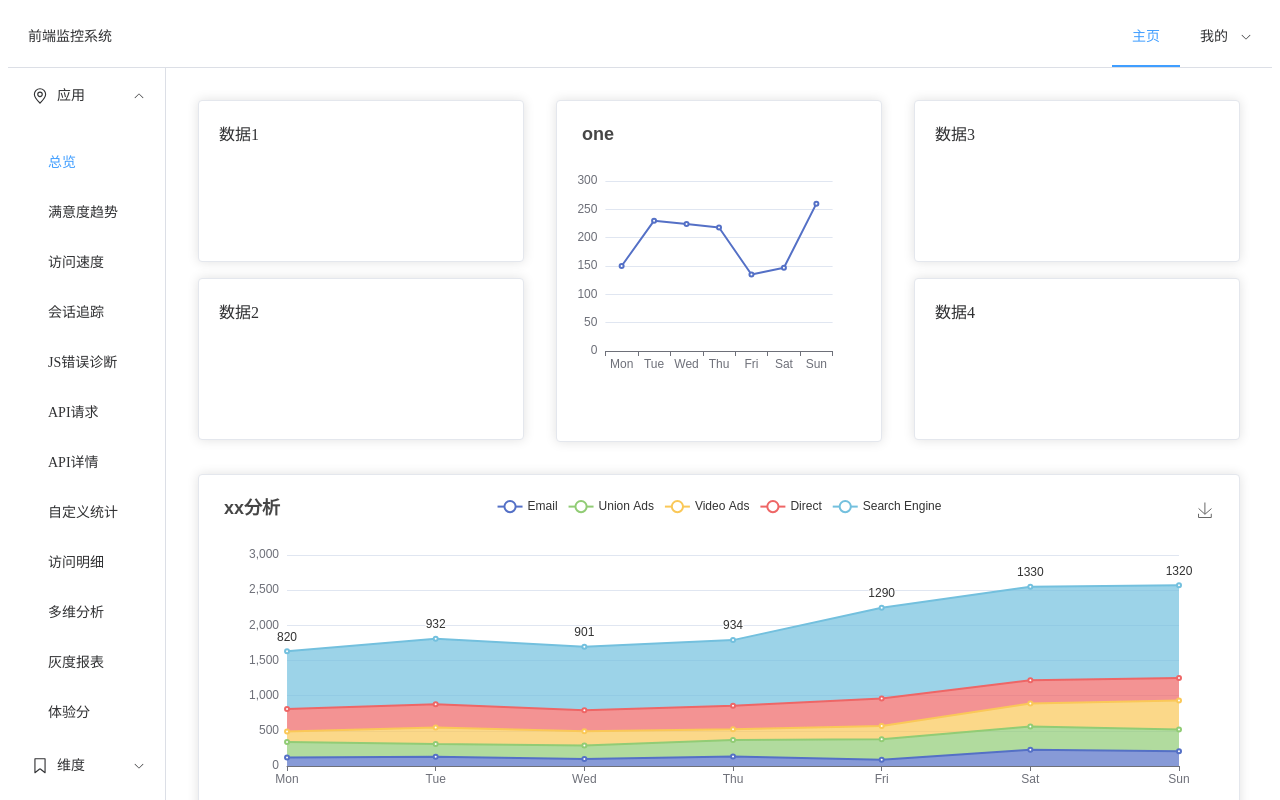
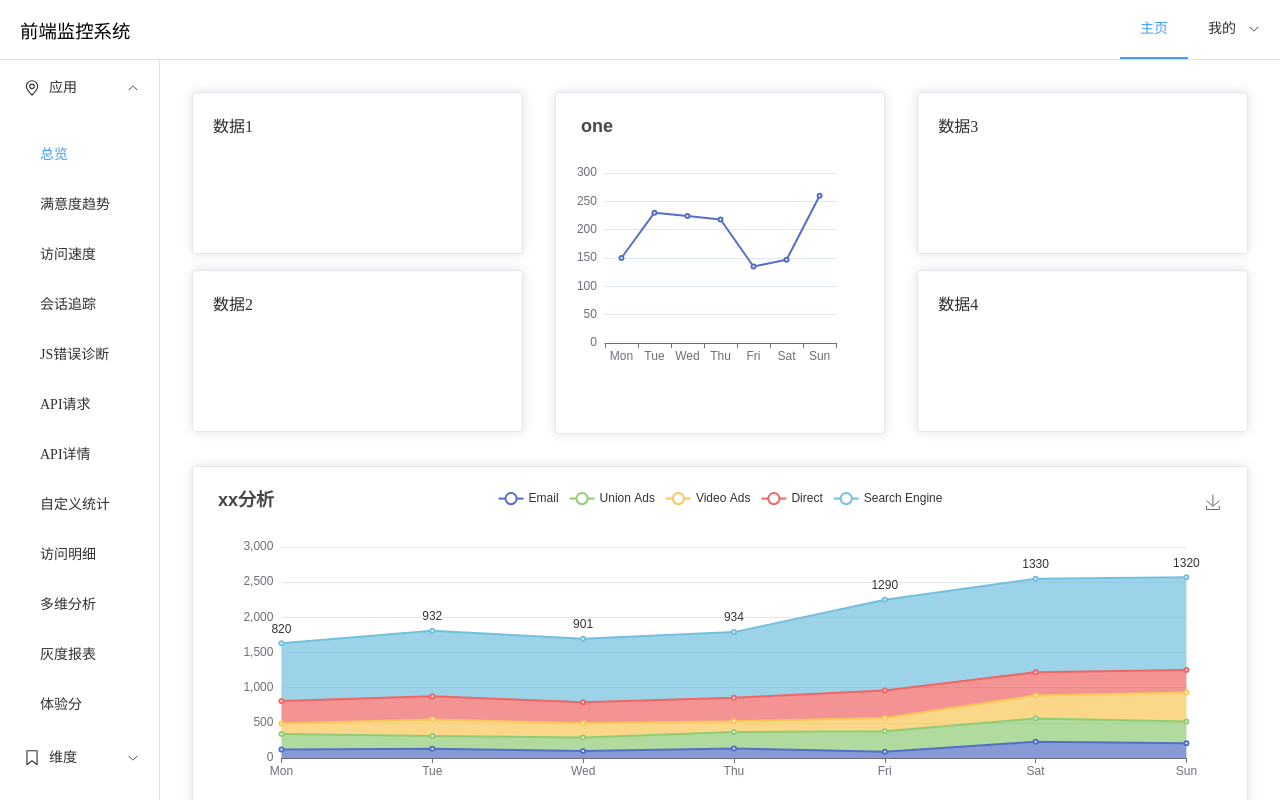
Before and after one commit to AmaneChan/frontend-monitor, a Vue app in the folder packages/frontend/: page / in a window 1280 px wide. Shown: the top 800 px of the page. Built offline with nearby package versions, Linux system fonts and the light colour scheme.

Commit message:
fix title style

```diff
--- a/packages/frontend/src/App.vue
+++ b/packages/frontend/src/App.vue
@@ -1,7 +1,7 @@
 <template>
 	<div>
 		<head-menu></head-menu>
-	<el-row>
+		<el-row>
 			<el-col :span="3">
 				<side-menu></side-menu>
 			</el-col>
@@ -24,11 +24,13 @@ export default {
 		HeadMenu,
 		SideMenu,
 	},
-	setup() {
-	},
+	setup() {},
 }
 </script>
 
 <style>
-
+body {
+	margin: 0;
+	padding: 0;
+}
 </style>
--- a/packages/frontend/src/components/HeadMenu.vue
+++ b/packages/frontend/src/components/HeadMenu.vue
@@ -7,9 +7,7 @@
 			:ellipsis="false"
 			@select="handleSelect"
 		>
-			<el-menu-item index="0">
-				前端监控系统
-				</el-menu-item>
+			<div class="title">前端监控系统</div>
 			<div class="flex-grow" />
 			<el-menu-item index="1">主页</el-menu-item>
 			<el-sub-menu index="2">
@@ -32,14 +30,23 @@ export default {
 	name: 'Menu',
 	setup() {
 		const activeIndex = ref('1')
-        return {
-            activeIndex,
-        }
+		return {
+			activeIndex,
+		}
 	},
 }
 </script>
 
 <style>
+.title {
+	font-size: 1.15rem;
+	display: flex;
+	align-items: center;
+	justify-content: center;
+	padding: 0 1.25rem;
+	user-select: none;
+}
+
 .flex-grow {
 	flex-grow: 1;
 }
```
Also changed, not shown: 1 other file (tests, documents, lock files or other folders).
